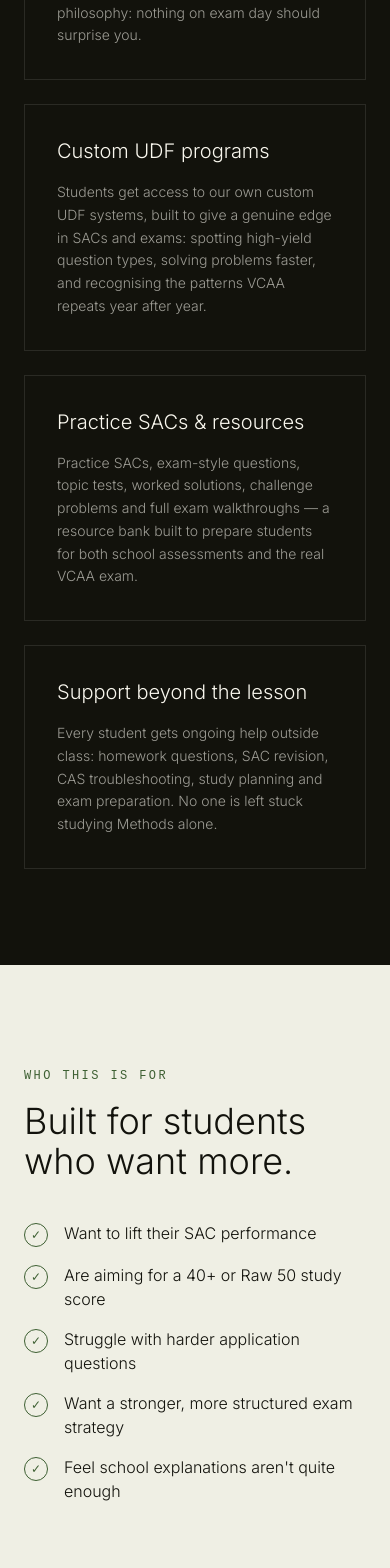
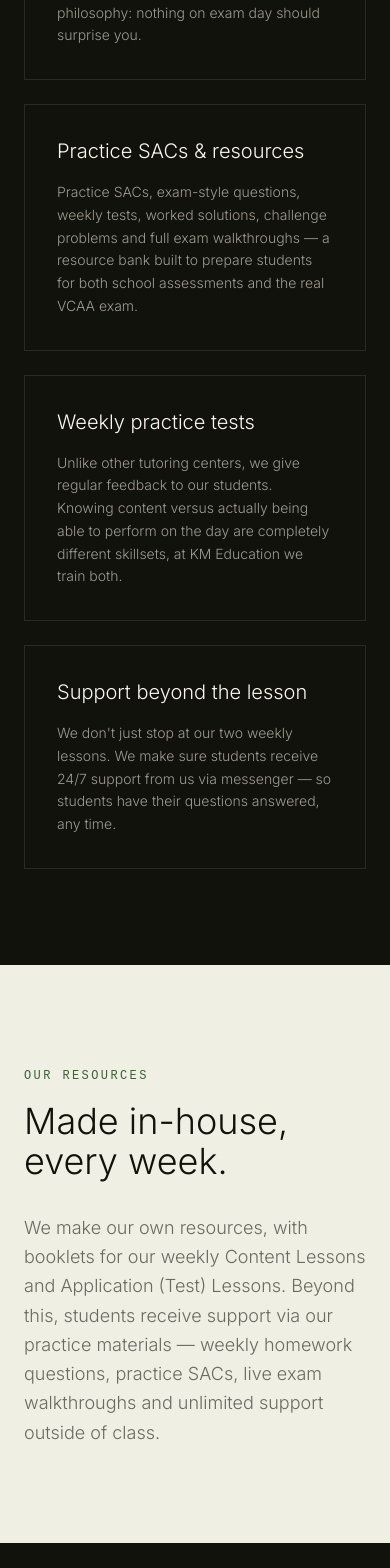
Before and after one commit to Malkri/km-education, a Next.js app: page /vce-methods in a window 390 px wide. Shown: the part 1140-2708 px from the top of the page. Built offline with nearby package versions, Linux system fonts and the light colour scheme.

Commit message:
Apply 14th Sept website edits from doc (VCE Methods page)
- Swap "Custom UDF programs" pillar for "Weekly practice tests"
- Replace "Who This Is For" with "Our Resources" section (text-only, no collage requested)
- Append Results and Testimonials sections at the end

```diff
--- a/src/app/vce-methods/page.tsx
+++ b/src/app/vce-methods/page.tsx
@@ -1,7 +1,12 @@
 import type { Metadata } from "next";
+import Image from "next/image";
 import { Navbar } from "@/components/sections/Navbar";
 import { Footer } from "@/components/sections/Footer";
+import { Results } from "@/components/sections/Results";
+import { Testimonials } from "@/components/sections/Testimonials";
 import { SubjectPageTemplate, SubjectPageData } from "@/components/subject/SubjectPageTemplate";
+
+const resourceImages: { src: string; alt: string }[] = [];
 
 export const metadata: Metadata = {
   title: "VCE Methods Tutoring Melbourne — KM Education",
@@ -20,25 +25,57 @@ const data: SubjectPageData = {
       body: "Our Methods course was designed by a perfect Raw 50 and Premier's Award scorer, with a heavy focus on deep conceptual understanding, advanced problem-solving, efficient CAS usage, SAC optimisation and avoiding the mistakes that cost students marks. Our philosophy: nothing on exam day should surprise you.",
     },
     {
-      title: "Custom UDF programs",
-      body: "Students get access to our own custom UDF systems, built to give a genuine edge in SACs and exams: spotting high-yield question types, solving problems faster, and recognising the patterns VCAA repeats year after year.",
+      title: "Practice SACs & resources",
+      body: "Practice SACs, exam-style questions, weekly tests, worked solutions, challenge problems and full exam walkthroughs — a resource bank built to prepare students for both school assessments and the real VCAA exam.",
     },
     {
-      title: "Practice SACs & resources",
-      body: "Practice SACs, exam-style questions, topic tests, worked solutions, challenge problems and full exam walkthroughs — a resource bank built to prepare students for both school assessments and the real VCAA exam.",
+      title: "Weekly practice tests",
+      body: "Unlike other tutoring centers, we give regular feedback to our students. Knowing content versus actually being able to perform on the day are completely different skillsets, at KM Education we train both.",
     },
     {
       title: "Support beyond the lesson",
-      body: "Every student gets ongoing help outside class: homework questions, SAC revision, CAS troubleshooting, study planning and exam preparation. No one is left stuck studying Methods alone.",
+      body: "We don't just stop at our two weekly lessons. We make sure students receive 24/7 support from us via messenger — so students have their questions answered, any time.",
     },
   ],
-  idealFor: [
-    "Want to lift their SAC performance",
-    "Are aiming for a 40+ or Raw 50 study score",
-    "Struggle with harder application questions",
-    "Want a stronger, more structured exam strategy",
-    "Feel school explanations aren't quite enough",
-  ],
+  hideIdealFor: true,
+  idealFor: [],
+  extra: (
+    <>
+      <section className="py-24 lg:py-32 px-6 bg-brand/5">
+        <div className="max-w-5xl mx-auto">
+          <span className="font-mono text-xs uppercase tracking-[0.2em] text-brand">
+            Our Resources
+          </span>
+          <h2 className="text-4xl lg:text-5xl font-extralight mt-4 mb-8 text-balance">
+            Made in-house, every week.
+          </h2>
+          <p className="text-ink/60 font-light text-lg leading-relaxed max-w-2xl">
+            We make our own resources, with booklets for our weekly Content Lessons and
+            Application (Test) Lessons. Beyond this, students receive support via our practice
+            materials — weekly homework questions, practice SACs, live exam walkthroughs and
+            unlimited support outside of class.
+          </p>
+          {resourceImages.length > 0 && (
+            <>
+              <p className="text-ink/60 font-light text-lg leading-relaxed mt-2 mb-10">
+                Here&apos;s a collage of some of our resources!
+              </p>
+              <div className="grid sm:grid-cols-2 lg:grid-cols-4 gap-6">
+                {resourceImages.map((img) => (
+                  <div key={img.src} className="relative h-80 bg-paper border border-ink/10">
+                    <Image src={img.src} alt={img.alt} fill className="object-contain" />
+                  </div>
+                ))}
+              </div>
+            </>
+          )}
+        </div>
+      </section>
+
+      <Results />
+      <Testimonials />
+    </>
+  ),
   faqs: [
     {
       q: "What makes KM Education different from other Methods tutoring?",
```
